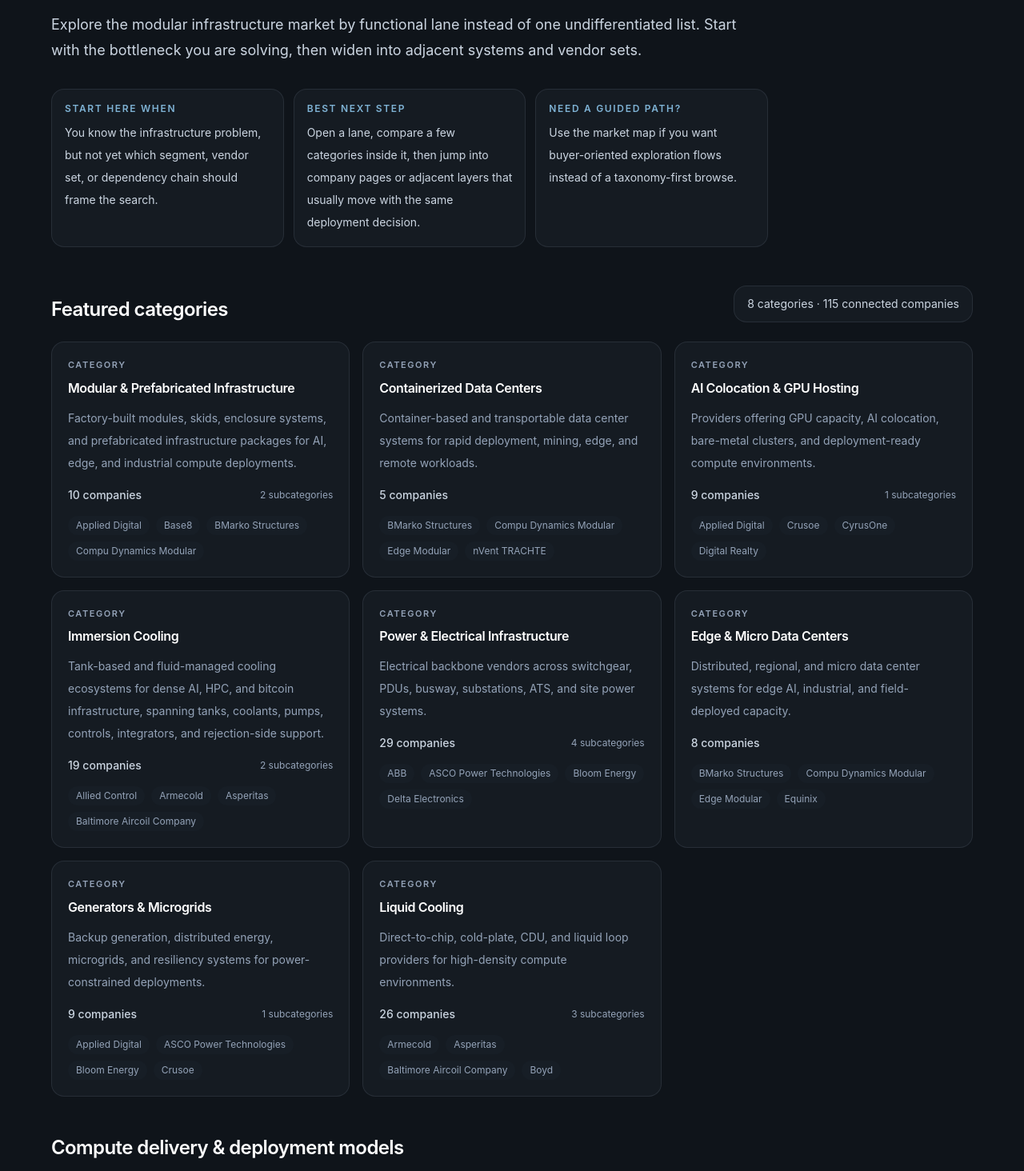
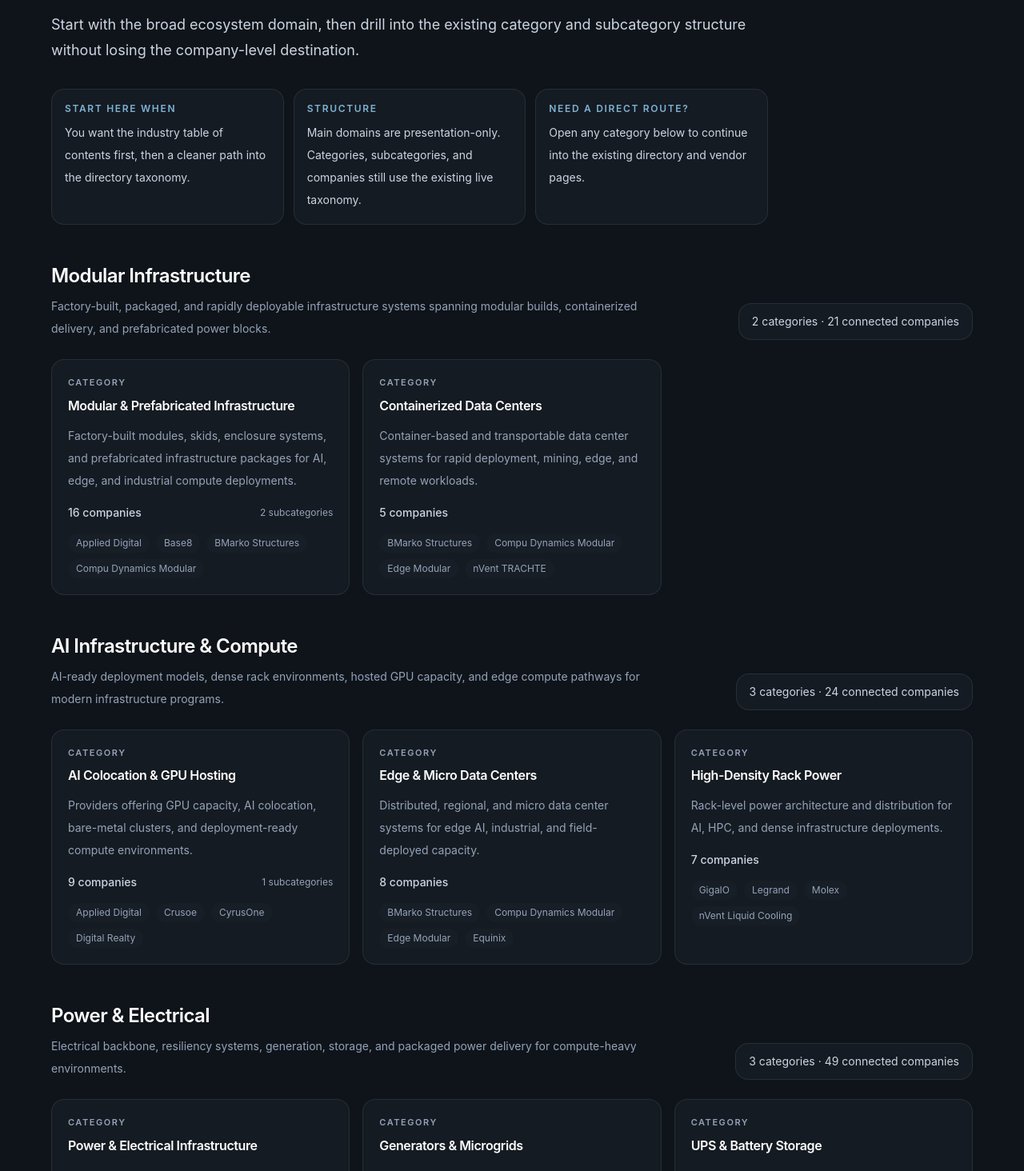
Before and after one commit to mb-git-build/Mdc-beta-site, a Next.js app: page /categories in a window 1280 px wide. Shown: the part 266-1730 px from the top of the page at 80% size. Built offline with nearby package versions, Linux system fonts and the light colour scheme.

Commit message:
feat: add main domain directory layer

```diff
--- a/src/app/categories/page.tsx
+++ b/src/app/categories/page.tsx
@@ -1,119 +1,6 @@
 import Link from "next/link";
-import { categories, getCategoryLineage, getVendorsForCategory } from "@/lib/site-data";
-
-type CategoryGroup = {
-  title: string;
-  description: string;
-  slugs: string[];
-};
-
-const featuredGroups = [
-  {
-    title: "Featured categories",
-    slugs: [
-      "modular-prefab",
-      "containerized-data-centers",
-      "ai-colocation-gpu-hosting",
-      "immersion-cooling",
-      "power-and-electrical",
-      "edge-micro-data-centers",
-      "generators-and-microgrids",
-      "liquid-cooling",
-    ],
-  },
-];
-
-const categoryGroups: CategoryGroup[] = [
-  {
-    title: "Compute delivery & deployment models",
-    description: "Start here when the first question is how capacity gets delivered: modular builds, containerized systems, hosted GPU environments, and distributed edge footprints.",
-    slugs: [
-      "modular-prefab",
-      "containerized-data-centers",
-      "ai-colocation-gpu-hosting",
-      "managed-ai-colocation",
-      "bare-metal-and-hpc-hosting",
-      "edge-micro-data-centers",
-    ],
-  },
-  {
-    title: "Cooling & thermal infrastructure",
-    description: "Trace the thermal stack from liquid and immersion approaches through rejection, control, and density-specific upgrade paths.",
-    slugs: [
-      "liquid-cooling",
-      "direct-to-chip-cooling",
-      "liquid-loop-systems",
-      "rear-door-direct-to-chip-cooling",
-      "immersion-cooling",
-      "single-phase-immersion",
-      "two-phase-immersion",
-      "thermal-optimization-controls",
-      "hvac-and-thermal-rejection",
-    ],
-  },
-  {
-    title: "Power, resiliency & electrical backbone",
-    description: "Use this lane when utility access, rack power, resilience, and packaged electrical delivery are the gating factors.",
-    slugs: [
-      "power-and-electrical",
-      "switchgear-pdu-busway",
-      "modular-substations",
-      "ats-and-transfer-systems",
-      "power-monitoring-and-energy-management",
-      "high-density-rack-power",
-      "ups-and-battery-storage",
-      "generators-and-microgrids",
-      "microgrid-controls-and-integration",
-      "prefabricated-power-blocks",
-    ],
-  },
-  {
-    title: "Delivery, integration & operations",
-    description: "Follow the companies that turn plans into working infrastructure: EPC, trades, integration, commissioning, field support, and logistics.",
-    slugs: [
-      "epc-and-commissioning",
-      "construction-and-integration",
-      "commissioning-and-operations",
-      "field-services-and-maintenance",
-      "electrical-integration-services",
-      "infrastructure-logistics",
-      "supply-chain-and-logistics",
-    ],
-  },
-  {
-    title: "Controls, software & monitoring",
-    description: "Map the visibility and orchestration layers that sit on top of physical infrastructure and help dense environments run predictably.",
-    slugs: [
-      "monitoring-and-controls",
-      "dcim-and-observability",
-      "network-fabric-and-connectivity",
-      "orchestration-and-automation",
-    ],
-  },
-  {
-    title: "Site strategy, risk & long-horizon planning",
-    description: "Open this lane when the real work is site selection, permitting, security posture, energy strategy, and early design framing.",
-    slugs: [
-      "site-selection-and-land-strategy",
-      "sustainability-and-energy-strategy",
-      "permits-incentives-and-policy",
-      "physical-security-and-fire-protection",
-      "design-and-engineering",
-      "fabricated-enclosures-and-shells",
-    ],
-  },
-];
-
-function buildRows(slugs: string[]) {
-  return slugs
-    .map((slug) => categories.find((category) => category.slug === slug))
-    .filter((category): category is NonNullable<(typeof categories)[number]> => Boolean(category))
-    .map((category) => ({
-      ...category,
-      companies: getVendorsForCategory(category.slug),
-      lineage: getCategoryLineage(category.slug),
-    }));
-}
+import { getCategoryLineage, getVendorsForCategory } from "@/lib/site-data";
+import { getMainDomainRows } from "@/lib/main-domains";
 
 function GroupCard({
   title,
@@ -122,7 +9,7 @@
 }: {
   title: string;
   description?: string;
-  rows: ReturnType<typeof buildRows>;
+  rows: ReturnType<typeof getMainDomainRows>[number]["categories"];
 }) {
   if (!rows.length) {
     return null;
@@ -136,72 +23,75 @@
           {description ? <p className="mt-2 text-sm leading-7 text-[var(--muted)]">{description}</p> : null}
         </div>
         <div className="rounded-2xl border border-[var(--border)] bg-[var(--card)] px-4 py-3 text-sm text-[var(--muted-strong)]">
-          {rows.length} categories · {rows.reduce((sum, row) => sum + row.companies.length, 0)} connected companies
+          {rows.length} categories · {rows.reduce((sum, row) => sum + row.companyCount, 0)} connected companies
         </div>
       </div>
 
       <div className="grid gap-4 md:grid-cols-2 xl:grid-cols-3">
-        {rows.map((category) => (
+        {rows.map((category) => {
+          const lineage = getCategoryLineage(category.slug);
+          const directCompanies = getVendorsForCategory(category.slug);
+
+          return (
             <Link key={category.slug} href={`/directory/${category.slug}`} className="rounded-2xl border border-[var(--border)] bg-[var(--card)] p-5 transition hover:border-[var(--border-strong)]">
               <div className="flex flex-wrap items-center gap-2 text-[11px] font-semibold uppercase tracking-[0.14em] text-[var(--muted)]">
                 <span>{category.layer === "subcategory" ? "Subcategory" : "Category"}</span>
-              {category.lineage.parent ? <span>{category.lineage.parent.name}</span> : null}
+                {lineage.parent ? <span>{lineage.parent.name}</span> : null}
               </div>
               <h3 className="mt-2 text-base font-semibold tracking-tight text-white">{category.name}</h3>
               <p className="mt-3 text-sm leading-7 text-[var(--muted)]">{category.description}</p>
               <div className="mt-4 flex items-center justify-between gap-4">
-              <p className="text-sm font-medium text-[var(--muted-strong)]">{category.companies.length} companies</p>
-              {category.lineage.children.length ? (
-                <p className="text-xs text-[var(--muted)]">{category.lineage.children.length} subcategories</p>
+                <p className="text-sm font-medium text-[var(--muted-strong)]">{category.companyCount} companies</p>
+                {category.subcategoryCount ? (
+                  <p className="text-xs text-[var(--muted)]">{category.subcategoryCount} subcategories</p>
                 ) : null}
               </div>
               <div className="mt-4 flex flex-wrap gap-2 text-xs text-[var(--muted)]">
-              {category.companies.slice(0, 4).map((company) => (
+                {directCompanies.slice(0, 4).map((company) => (
                   <span key={company.slug} className="rounded-full bg-[var(--card-soft)] px-2.5 py-1">
                     {company.name}
                   </span>
                 ))}
               </div>
             </Link>
-        ))}
+          );
+        })}
       </div>
     </section>
   );
 }
 
 export default function CategoriesPage() {
-  const featuredRows = buildRows(featuredGroups[0].slugs);
+  const mainDomains = getMainDomainRows();
 
   return (
     <main className="min-h-screen bg-[var(--background)] px-5 py-14 lg:px-8">
       <div className="mx-auto max-w-6xl">
         <section className="max-w-4xl">
           <p className="text-sm font-semibold uppercase tracking-[0.16em] text-[var(--accent)]">Categories</p>
-          <h1 className="mt-4 text-4xl font-semibold tracking-tight text-white sm:text-5xl">Browse infrastructure categories as a real ecosystem.</h1>
+          <h1 className="mt-4 text-4xl font-semibold tracking-tight text-white sm:text-5xl">Browse categories grouped by main domain.</h1>
           <p className="mt-5 text-lg leading-8 text-[var(--muted-strong)]">
-            Explore the modular infrastructure market by functional lane instead of one undifferentiated list. Start with the bottleneck you are solving, then widen into adjacent systems and vendor sets.
+            Start with the broad ecosystem domain, then drill into the existing category and subcategory structure without losing the company-level destination.
           </p>
           <div className="mt-8 grid gap-3 md:grid-cols-3">
             <div className="rounded-2xl border border-[var(--border)] bg-[var(--card)] p-4">
               <p className="text-xs font-semibold uppercase tracking-[0.14em] text-[var(--accent)]">Start here when</p>
-              <p className="mt-2 text-sm leading-7 text-[var(--muted-strong)]">You know the infrastructure problem, but not yet which segment, vendor set, or dependency chain should frame the search.</p>
+              <p className="mt-2 text-sm leading-7 text-[var(--muted-strong)]">You want the industry table of contents first, then a cleaner path into the directory taxonomy.</p>
             </div>
             <div className="rounded-2xl border border-[var(--border)] bg-[var(--card)] p-4">
-              <p className="text-xs font-semibold uppercase tracking-[0.14em] text-[var(--accent)]">Best next step</p>
-              <p className="mt-2 text-sm leading-7 text-[var(--muted-strong)]">Open a lane, compare a few categories inside it, then jump into company pages or adjacent layers that usually move with the same deployment decision.</p>
+              <p className="text-xs font-semibold uppercase tracking-[0.14em] text-[var(--accent)]">Structure</p>
+              <p className="mt-2 text-sm leading-7 text-[var(--muted-strong)]">Main domains are presentation-only. Categories, subcategories, and companies still use the existing live taxonomy.</p>
             </div>
             <div className="rounded-2xl border border-[var(--border)] bg-[var(--card)] p-4">
-              <p className="text-xs font-semibold uppercase tracking-[0.14em] text-[var(--accent)]">Need a guided path?</p>
-              <p className="mt-2 text-sm leading-7 text-[var(--muted-strong)]">Use the market map if you want buyer-oriented exploration flows instead of a taxonomy-first browse.</p>
+              <p className="text-xs font-semibold uppercase tracking-[0.14em] text-[var(--accent)]">Need a direct route?</p>
+              <p className="mt-2 text-sm leading-7 text-[var(--muted-strong)]">Open any category below to continue into the existing directory and vendor pages.</p>
             </div>
           </div>
         </section>
 
         <section className="mt-12 space-y-12">
-          <GroupCard title={featuredGroups[0].title} rows={featuredRows} />
-
-          {categoryGroups.map((group) => (
-            <GroupCard key={group.title} title={group.title} description={group.description} rows={buildRows(group.slugs)} />
+          {mainDomains.map((domain) => (
+            <GroupCard key={domain.slug} title={domain.name} description={domain.description} rows={domain.categories} />
           ))}
         </section>
       </div>
--- a/src/app/page.tsx
+++ b/src/app/page.tsx
@@ -1,40 +1,11 @@
 import Link from "next/link";
-import { categories, getChildCategories, getVendorsForCategory, vendors } from "@/lib/site-data";
-
-function getMainCategories() {
-  return categories.filter((category) => !category.parent_slug);
-}
-
-function getCategoryCompanySet(categorySlug: string) {
-  const childSlugs = getChildCategories(categorySlug).map((child) => child.slug);
-  const slugs = [categorySlug, ...childSlugs];
-  return vendors.filter((vendor) => vendor.categories.some((slug) => slugs.includes(slug)));
-}
+import { categories, vendors } from "@/lib/site-data";
+import { getMainDomainRows } from "@/lib/main-domains";
 
 export default function Home() {
-  const mainCategories = getMainCategories();
+  const mainDomains = getMainDomainRows();
   const subcategoryCount = categories.filter((category) => category.parent_slug).length;
   const verifiedCompanyCount = vendors.filter((vendor) => vendor.verified).length;
-
-  const categoryRows = mainCategories
-    .map((category) => {
-      const subcategories = getChildCategories(category.slug);
-      const categoryCompanies = getCategoryCompanySet(category.slug);
-      const representativeCompanies = categoryCompanies.slice(0, 5);
-
-      return {
-        ...category,
-        subcategoryCount: subcategories.length,
-        companyCount: categoryCompanies.length,
-        representativeCompanies,
-      };
-    })
-    .sort((a, b) => {
-      if (b.companyCount !== a.companyCount) {
-        return b.companyCount - a.companyCount;
-      }
-      return a.name.localeCompare(b.name);
-    });
 
   return (
     <main className="min-h-screen bg-[var(--background)] text-[var(--foreground)]">
@@ -42,9 +13,9 @@
         <div className="mx-auto max-w-6xl px-5 py-14 lg:px-8 lg:py-18">
           <div className="max-w-4xl">
             <p className="text-sm font-semibold uppercase tracking-[0.16em] text-[var(--accent)]">Industry directory</p>
-            <h1 className="mt-4 text-4xl font-semibold tracking-tight text-white sm:text-5xl">Explore the market across categories, subcategories, and companies.</h1>
+            <h1 className="mt-4 text-4xl font-semibold tracking-tight text-white sm:text-5xl">Explore the market through main domains, categories, and companies.</h1>
             <p className="mt-5 max-w-3xl text-lg leading-8 text-[var(--muted-strong)]">
-              Browse the modular and AI data center supply ecosystem through its category structure and company inventory.
+              Start broad, then drill into categories, subcategories, and company listings across the modular and AI data center ecosystem.
             </p>
           </div>
 
@@ -67,12 +38,12 @@
         <div className="rounded-3xl border border-[var(--border)] bg-[var(--card)] p-6 shadow-[var(--shadow-soft)]">
           <div className="mb-6">
             <p className="text-sm font-semibold uppercase tracking-[0.16em] text-[var(--accent)]">Market coverage</p>
-            <h2 className="mt-2 text-2xl font-semibold tracking-tight text-white">A simple index of the directory.</h2>
+            <h2 className="mt-2 text-2xl font-semibold tracking-tight text-white">A table of contents for the directory.</h2>
           </div>
           <div className="grid gap-4 md:grid-cols-4">
             <article className="rounded-2xl border border-[var(--border)] bg-[var(--card-soft)] p-4">
-              <p className="text-xs font-semibold uppercase tracking-[0.14em] text-[var(--accent)]">Main categories</p>
-              <p className="mt-2 text-2xl font-semibold text-white">{mainCategories.length}</p>
+              <p className="text-xs font-semibold uppercase tracking-[0.14em] text-[var(--accent)]">Main domains</p>
+              <p className="mt-2 text-2xl font-semibold text-white">{mainDomains.length}</p>
             </article>
             <article className="rounded-2xl border border-[var(--border)] bg-[var(--card-soft)] p-4">
               <p className="text-xs font-semibold uppercase tracking-[0.14em] text-[var(--accent)]">Subcategories</p>
@@ -93,35 +64,35 @@
       <section className="mx-auto max-w-6xl px-5 py-8 lg:px-8 lg:py-10">
         <div className="mb-6 flex items-end justify-between gap-4">
           <div>
-            <p className="text-sm font-semibold uppercase tracking-[0.16em] text-[var(--accent)]">Main categories</p>
-            <h2 className="mt-2 text-2xl font-semibold tracking-tight text-white">Browse the market by category.</h2>
+            <p className="text-sm font-semibold uppercase tracking-[0.16em] text-[var(--accent)]">Main domains</p>
+            <h2 className="mt-2 text-2xl font-semibold tracking-tight text-white">Browse the ecosystem at the right level first.</h2>
           </div>
-          <Link href="/categories" className="text-sm font-semibold text-[var(--accent)]">View all</Link>
+          <Link href="/categories" className="text-sm font-semibold text-[var(--accent)]">View categories</Link>
         </div>
 
         <div className="grid gap-4 md:grid-cols-2 xl:grid-cols-3">
-          {categoryRows.map((category) => (
-            <Link key={category.slug} href={`/directory/${category.slug}`} className="rounded-2xl border border-[var(--border)] bg-[var(--card)] p-5 transition hover:border-[var(--border-strong)]">
+          {mainDomains.map((domain) => (
+            <section key={domain.slug} className="rounded-2xl border border-[var(--border)] bg-[var(--card)] p-5">
               <div className="flex items-center justify-between gap-4">
-                <h3 className="text-base font-semibold tracking-tight text-white">{category.name}</h3>
+                <h3 className="text-base font-semibold tracking-tight text-white">{domain.name}</h3>
                 <span className="rounded-full bg-[var(--card-soft)] px-3 py-1 text-xs font-medium text-[var(--muted-strong)]">
-                  {category.companyCount} companies
+                  {domain.categoryCount} categories
                 </span>
               </div>
-              <p className="mt-3 text-sm leading-7 text-[var(--muted)]">{category.description}</p>
+              <p className="mt-3 text-sm leading-7 text-[var(--muted)]">{domain.description}</p>
               <div className="mt-4 flex flex-wrap gap-3 text-xs text-[var(--muted)]">
-                <span>{category.subcategoryCount} subcategories</span>
+                <span>{domain.subcategoryCount} subcategories</span>
                 <span>•</span>
-                <span>{category.companyCount} companies</span>
+                <span>{domain.companyCount} companies</span>
               </div>
               <div className="mt-4 flex flex-wrap gap-2 text-xs text-[var(--muted)]">
-                {category.representativeCompanies.map((company) => (
-                  <span key={company.slug} className="rounded-full bg-[var(--card-soft)] px-2.5 py-1">
-                    {company.name}
-                  </span>
+                {domain.categories.slice(0, 5).map((category) => (
+                  <Link key={category.slug} href={`/directory/${category.slug}`} className="rounded-full bg-[var(--card-soft)] px-2.5 py-1 transition hover:text-white">
+                    {category.name}
+                  </Link>
                 ))}
               </div>
-            </Link>
+            </section>
           ))}
         </div>
       </section>
--- /dev/null
+++ b/src/lib/main-domains.ts
@@ -0,0 +1,133 @@
+import { categories, getChildCategories, vendors, type Category } from "@/lib/site-data";
+
+export type MainDomain = {
+  slug: string;
+  name: string;
+  description: string;
+  categorySlugs: string[];
+};
+
+export const mainDomains: MainDomain[] = [
+  {
+    slug: "modular-infrastructure",
+    name: "Modular Infrastructure",
+    description: "Factory-built, packaged, and rapidly deployable infrastructure systems spanning modular builds, containerized delivery, and prefabricated power blocks.",
+    categorySlugs: [
+      "modular-prefab",
+      "containerized-data-centers",
+    ],
+  },
+  {
+    slug: "ai-infrastructure-compute",
+    name: "AI Infrastructure & Compute",
+    description: "AI-ready deployment models, dense rack environments, hosted GPU capacity, and edge compute pathways for modern infrastructure programs.",
+    categorySlugs: [
+      "ai-colocation-gpu-hosting",
+      "edge-micro-data-centers",
+      "high-density-rack-power",
+    ],
+  },
+  {
+    slug: "power-electrical",
+    name: "Power & Electrical",
+    description: "Electrical backbone, resiliency systems, generation, storage, and packaged power delivery for compute-heavy environments.",
+    categorySlugs: [
+      "power-and-electrical",
+      "generators-and-microgrids",
+      "ups-and-battery-storage",
+    ],
+  },
+  {
+    slug: "cooling-thermal",
+    name: "Cooling & Thermal",
+    description: "Thermal management lanes covering liquid, immersion, HVAC, rejection systems, and dense rack cooling strategies.",
+    categorySlugs: [
+      "liquid-cooling",
+      "immersion-cooling",
+      "hvac-and-thermal-rejection",
+      "rear-door-direct-to-chip-cooling",
+    ],
+  },
+  {
+    slug: "network-connectivity",
+    name: "Network & Connectivity",
+    description: "Network fabric, connectivity, and related infrastructure layers that support AI clusters, colocation, and distributed deployment footprints.",
+    categorySlugs: [
+      "network-fabric-and-connectivity",
+    ],
+  },
+  {
+    slug: "operations-maintenance",
+    name: "Operations & Maintenance",
+    description: "Delivery, integration, commissioning, controls, and operational layers that make infrastructure work in the field and stay reliable.",
+    categorySlugs: [
+      "monitoring-and-controls",
+      "field-services-and-maintenance",
+      "epc-and-commissioning",
+      "construction-and-integration",
+      "commissioning-and-operations",
+    ],
+  },
+  {
+    slug: "site-strategy-energy",
+    name: "Site Strategy & Energy",
+    description: "Site selection, land strategy, energy planning, and longer-horizon deployment decisions that shape infrastructure feasibility.",
+    categorySlugs: [
+      "site-selection-and-land-strategy",
+      "sustainability-and-energy-strategy",
+    ],
+  },
+  {
+    slug: "logistics-supply-chain",
+    name: "Logistics & Supply Chain",
+    description: "Physical deployment logistics, procurement friction, and supply-chain realities that determine whether infrastructure ships and lands on time.",
+    categorySlugs: [
+      "supply-chain-and-logistics",
+    ],
+  },
+];
+
+export type MainDomainCategoryRow = Category & {
+  subcategoryCount: number;
+  companyCount: number;
+  representativeCompanies: typeof vendors;
+};
+
+export function getCategoryCompanySet(categorySlug: string) {
+  const childSlugs = getChildCategories(categorySlug).map((child) => child.slug);
+  const slugs = [categorySlug, ...childSlugs];
+  return vendors.filter((vendor) => vendor.categories.some((slug) => slugs.includes(slug)));
+}
+
+export function getMainDomainRows() {
+  return mainDomains.map((domain) => {
+    const categoriesForDomain: MainDomainCategoryRow[] = domain.categorySlugs
+      .map((slug) => categories.find((category) => category.slug === slug))
+      .filter((category): category is Category => Boolean(category))
+      .map((category) => {
+        const subcategories = getChildCategories(category.slug);
+        const categoryCompanies = getCategoryCompanySet(category.slug);
+
+        return {
+          ...category,
+          subcategoryCount: subcategories.length,
+          companyCount: categoryCompanies.length,
+          representativeCompanies: categoryCompanies.slice(0, 5),
+        };
+      })
+      .sort((a, b) => {
+        if (b.companyCount !== a.companyCount) {
+          return b.companyCount - a.companyCount;
+        }
+        return a.name.localeCompare(b.name);
+      });
+
+    return {
+      ...domain,
+      categories: categoriesForDomain,
+      categoryCount: categoriesForDomain.length,
+      subcategoryCount: categoriesForDomain.reduce((sum, category) => sum + category.subcategoryCount, 0),
+      companyCount: categoriesForDomain.reduce((sum, category) => sum + category.companyCount, 0),
+    };
+  });
+}
```
Lines whose indentation alone changed are shown as unchanged.
